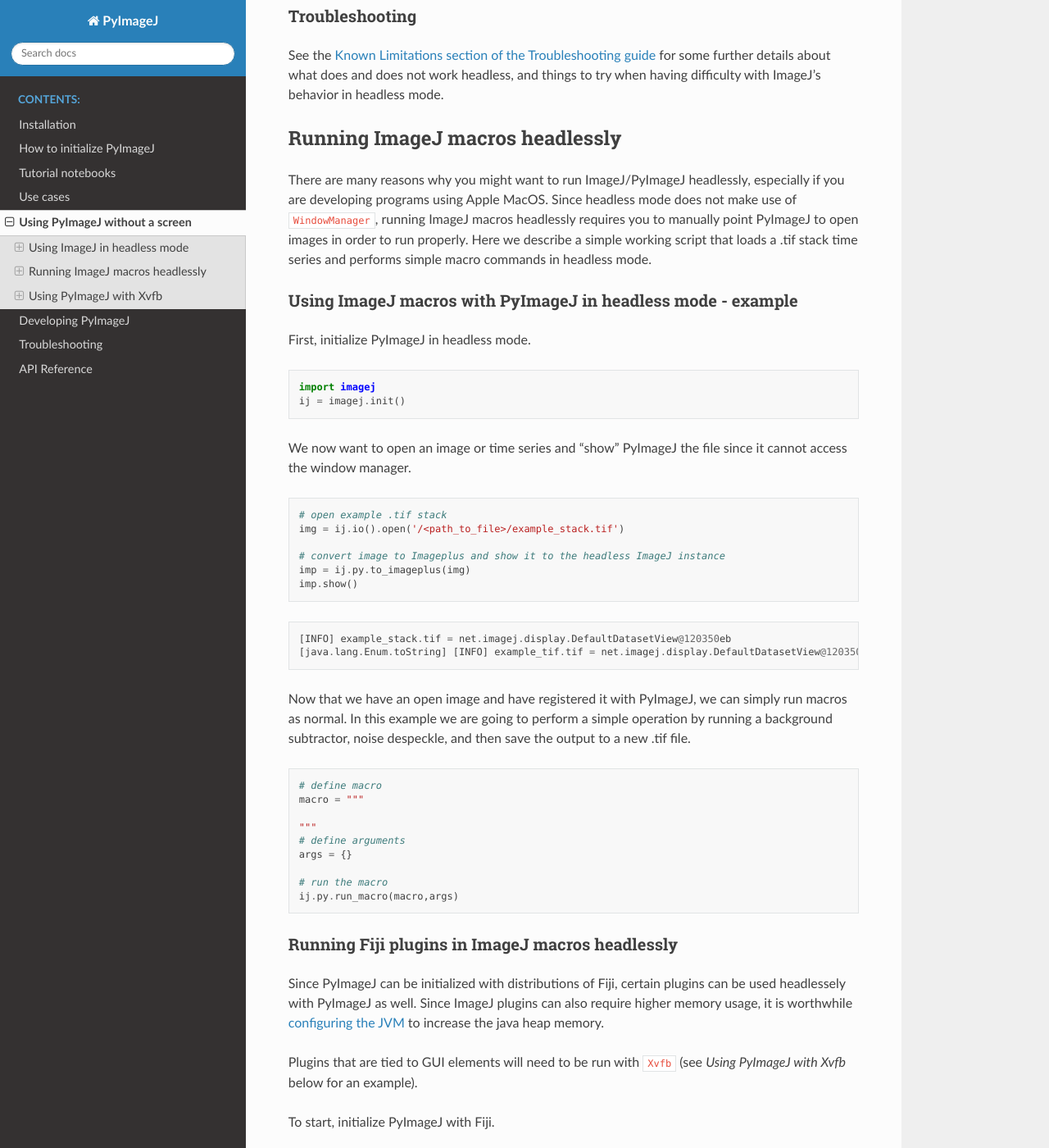
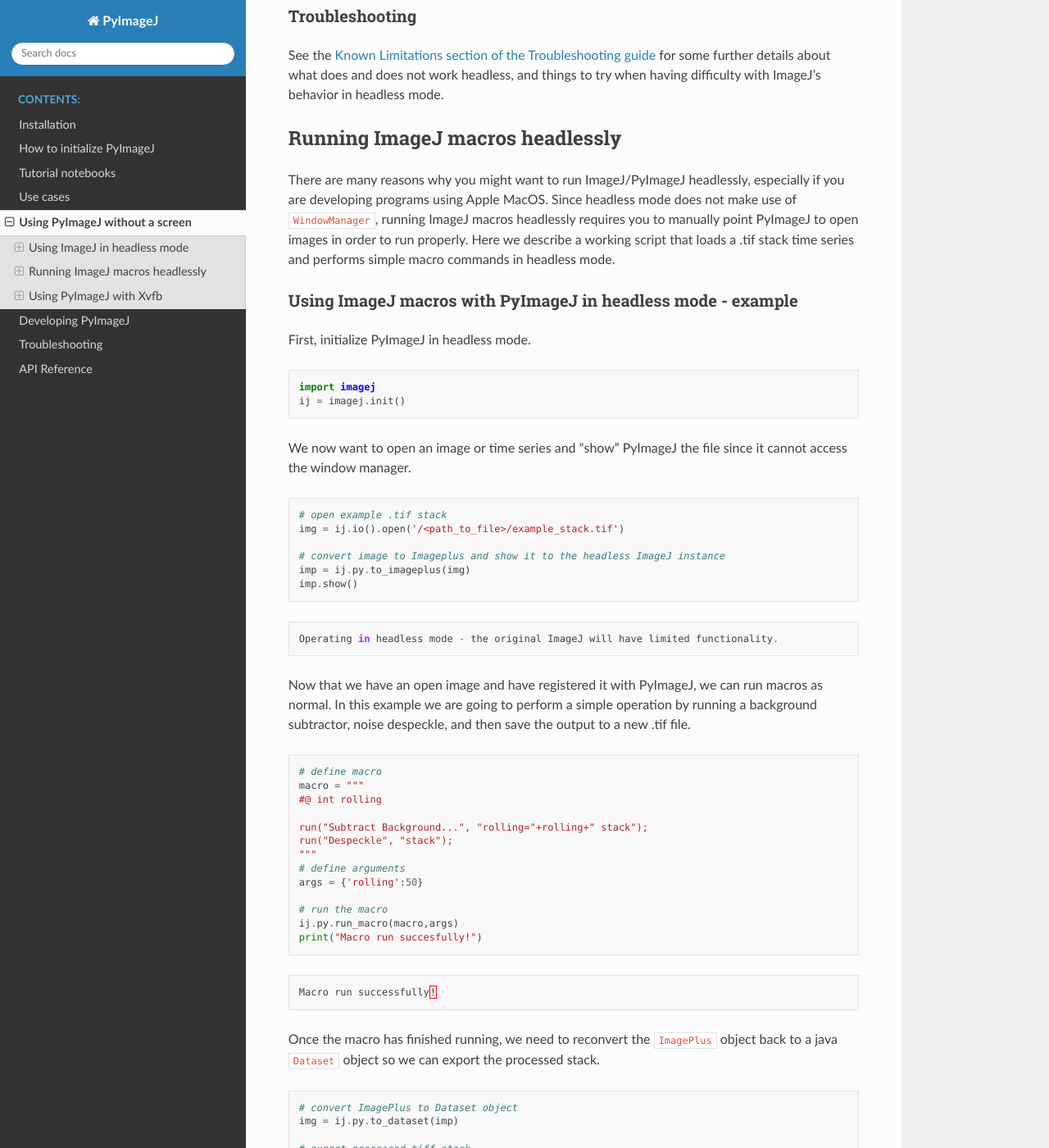
Before and after one commit to imagej/pyimagej, a Sphinx documentation site: the page built from doc/Headless.md, in a window 1280 px wide and 1400 px high, scrolled down 1062 px. Shown: the whole window at 82% size. Built offline with Sphinx 7.4.7 and the Read the Docs theme 2.0.0, drawn with Linux system fonts in a browser that asks for light colours; pages that are not in the unit, such as notebooks, are missing from menus; some of the changed text lies outside the part shown.

Commit message:
Update Headless.md to include headless macro scripting examples

````diff
--- a/doc/Headless.md
+++ b/doc/Headless.md
@@ -62,7 +62,7 @@
 
 ## Running ImageJ macros headlessly
 
-There are many reasons why you might want to run ImageJ/PyImageJ headlessly, especially if you are developing programs using Apple MacOS. Since headless mode does not make use of `WindowManager`, running ImageJ macros headlessly requires you to manually point PyImageJ to open images in order to run properly. Here we describe a simple working script that loads a .tif stack time series and performs simple macro commands in headless mode.
+There are many reasons why you might want to run ImageJ/PyImageJ headlessly, especially if you are developing programs using Apple MacOS. Since headless mode does not make use of `WindowManager`, running ImageJ macros headlessly requires you to manually point PyImageJ to open images in order to run properly. Here we describe a working script that loads a .tif stack time series and performs simple macro commands in headless mode.
 
 ### **Using ImageJ macros with PyImageJ in headless mode - example**
 
@@ -85,24 +85,39 @@
 ```
 
 ```python
-[INFO] example_stack.tif = net.imagej.display.DefaultDatasetView@120350eb
-[java.lang.Enum.toString] [INFO] example_tif.tif = net.imagej.display.DefaultDatasetView@120350eb
+Operating in headless mode - the original ImageJ will have limited functionality.
 ```
 
-Now that we have an open image and have registered it with PyImageJ, we can simply run macros as normal. In this example we are going to perform a simple operation by running a background subtractor, noise despeckle, and then save the output to a new .tif file.
+Now that we have an open image and have registered it with PyImageJ, we can run macros as normal. In this example we are going to perform a simple operation by running a background subtractor, noise despeckle, and then save the output to a new .tif file.
 
 ```python
 # define macro
 macro = """
+#@ int rolling
 
+run("Subtract Background...", "rolling="+rolling+" stack");
+run("Despeckle", "stack");
 """
 # define arguments
-args = {}
+args = {'rolling':50}
 
 # run the macro
 ij.py.run_macro(macro,args)
+print("Macro run succesfully!")
+```
+```python
+Macro run successfully!
 ```
 
+Once the macro has finished running, we need to reconvert the `ImagePlus` object back to a java `Dataset` object so we can export the processed stack.
+
+```python
+# convert ImagePlus to Dataset object
+img = ij.py.to_dataset(imp)
+
+# export processed tiff stack
+ij.io().save(img,'/<path_to_output>/processed_stack.tif')
+```
 ### **Running Fiji plugins in ImageJ macros headlessly**
 
 Since PyImageJ can be initialized with distributions of Fiji, certain plugins can be used headlessely with PyImageJ as well. Since ImageJ plugins can also require higher memory usage, it is worthwhile [configuring the JVM](https://pyimagej.readthedocs.io/en/latest/Initialization.html#configuring-the-jvm) to increase the java heap memory.
@@ -123,9 +138,37 @@
 
 We can now run macros the same way as above and include Fiji plugins. For this example, we will use the same macro as above but include the [Correct 3D Drift](https://imagej.net/plugins/correct-3d-drift) plugin.
 
-### **Dealing with multiple images in headless mode**
+```python
+# open example .tif stack
+img = ij.io().open('/<path_to_file>/example_stack.tif')
 
-_play around with this first_
+# convert image to Imageplus and show it to the headless ImageJ instance
+imp = ij.py.to_imageplus(img)
+imp.show()
+
+# define macro
+macro = """
+#@ int rolling
+
+run("Subtract Background...", "rolling="+rolling+" stack");
+run("Despeckle", "stack");
+run("Correct 3D drift", "channel=1 correct multi_time_scale sub_pixel edge_enhance only=0 lowest=1 highest=1 max_shift_x=10.000000000 max_shift_y=10.000000000 max_shift_z=10");
+"""
+# define arguments
+args = {'rolling':50}
+
+# run the macro
+ij.py.run_macro(macro,args)
+print("Macro run successfully!")
+
+# save the results
+img = ij.py.to_dataset(imp)
+ij.io().save(img,'/<path_to_output>/processed_stack.tif')
+```
+```python
+Macro run successfully!
+```
+The `Correct 3D Drift` plugin should print its calculation steps to the console.
 
 ## Using PyImageJ with Xvfb
 
````
